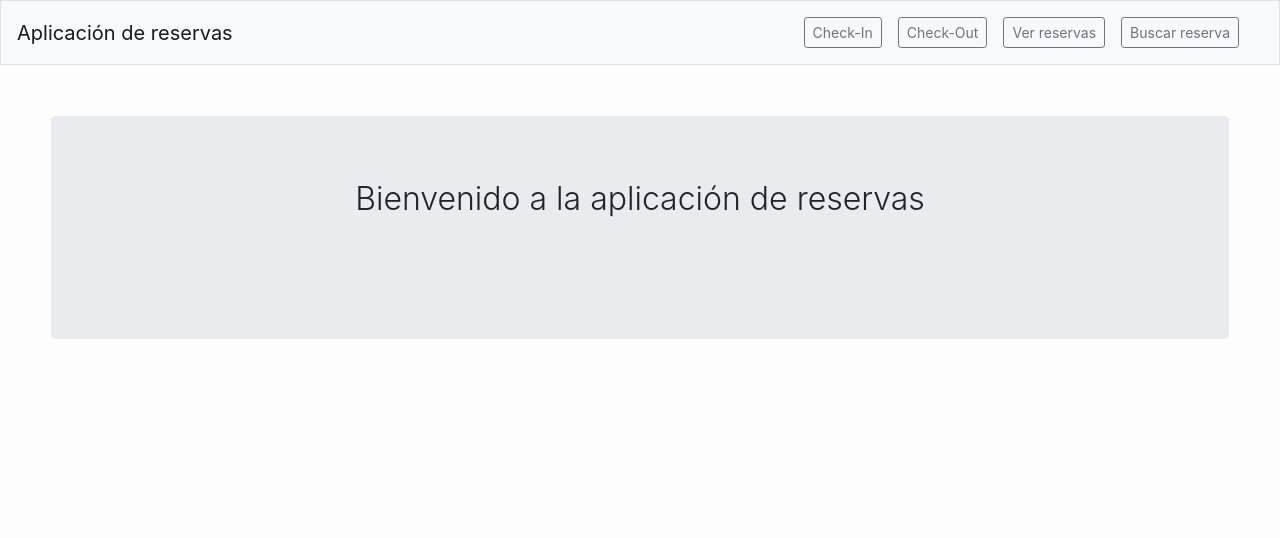
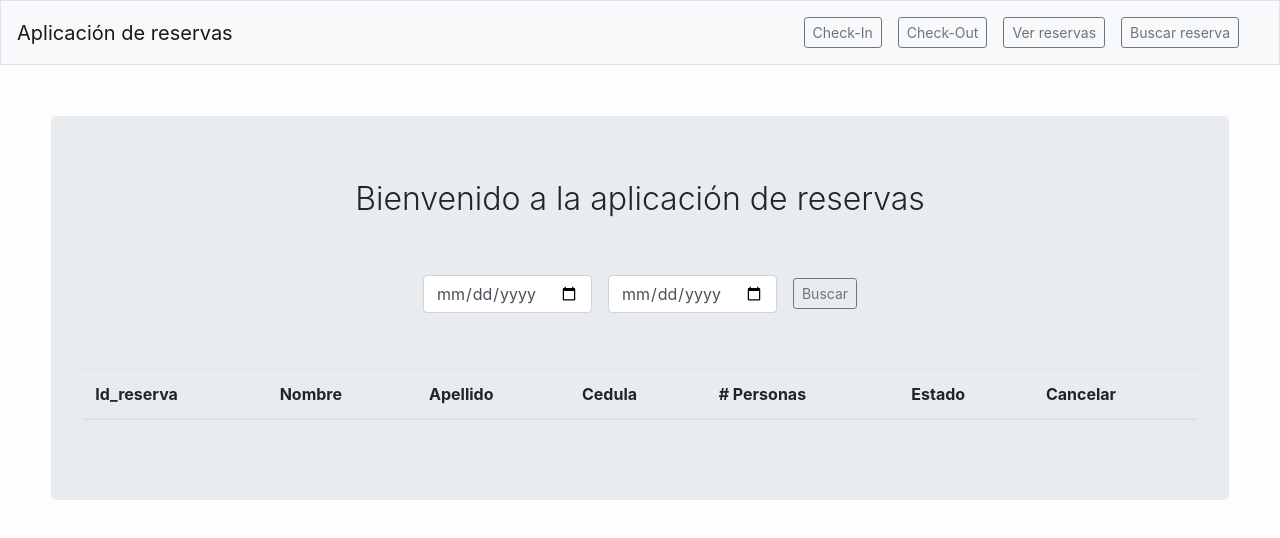
Before and after one commit to fayeljadue/reservas_app, a Vue app: page /verreservas in a window 1280 px wide. Shown: the top 538 px of the page. Built offline with nearby package versions, Linux system fonts and the light colour scheme.

Commit message:
Se crea componente VerReservas y Cancelar

```diff
--- a/src/App.vue
+++ b/src/App.vue
@@ -11,7 +11,7 @@
                     <ul class="navbar-nav ml-auto pr-3">
                         <li class="nav-item"><button v-on:click='checkin' class="m-2 btn btn-sm btn-outline-secondary" type="button">Check-In</button></li>
                         <li class="nav-item"><button class="m-2 btn btn-sm btn-outline-secondary" type="button">Check-Out</button></li>
-                        <li class="nav-item"><button class="m-2 btn btn-sm btn-outline-secondary" type="button">Ver reservas</button></li>
+                        <li class="nav-item"><button v-on:click='verreservas' class="m-2 btn btn-sm btn-outline-secondary" type="button">Ver reservas</button></li>
                         <li class="nav-item"><button class="m-2 btn btn-sm btn-outline-secondary" type="button">Buscar reserva</button></li>
                     </ul>
             </div>
@@ -38,8 +38,16 @@ export default {
   },
   methods: {
     checkin: function(){
-      this.titulo = "Reservas pendientes por hacer Check-In"
-      this.$router.push({name: "checkin"})
+      if(this.$route.name!="checkin"){
+        this.titulo = "Reservas pendientes por hacer Check-In"
+        this.$router.push({name: "checkin"})
+      }
+    },
+    verreservas: function(){
+      if(this.$route.name!="verreservas"){
+        this.titulo = "Ver todas las reservas"
+        this.$router.push({name: "verreservas"})
+      }
     }
   }
 }
--- /dev/null
+++ b/src/components/VerReservas.vue
@@ -0,0 +1,126 @@
+<template>
+  <div>
+    <div class="form-inline reserva">
+      <div class="form-group mb-2">
+        <label for="Fecha_Inicio" class="sr-only">Fecha Inicial</label>
+        <input
+          type="date"
+          v-model="fecha_inicio"
+          class="form-control"
+          id="Fecha_Inicio"
+          placeholder="Fecha Inicial"
+        />
+      </div>
+      <div class="form-group mx-sm-3 mb-2">
+        <label for="Fecha_Fin" class="sr-only">Fecha Final</label>
+        <input
+          type="date"
+          v-model="fecha_fin"
+          class="form-control"
+          id="Fecha_Fin"
+          placeholder="Fecha Final"
+        />
+      </div>
+      <button
+        type="button"
+        v-on:click="buscarReserva"
+        class="mb-2 btn btn-sm btn-outline-secondary"
+      >
+        Buscar
+      </button>
+    </div>
+    <br />
+    <br />
+    <table v-if="visibilidad" class="table table-hover">
+      <thead>
+        <tr>
+          <th>Id_reserva</th>
+          <th>Nombre</th>
+          <th>Apellido</th>
+          <th>Cedula</th>
+          <th># Personas</th>
+          <th>Estado</th>
+          <th>Cancelar</th>
+        </tr>
+      </thead>
+      <tbody>
+        <tr v-for="reserva in reservas" v-bind:key="reserva.id_reserva">
+          <td>{{ reserva.id_reserva }}</td>
+          <td>{{ reserva.nombre_cliente }}</td>
+          <td>{{ reserva.apellido_cliente }}</td>
+          <td>{{ reserva.cedula_cliente }}</td>
+          <td>{{ reserva.cantidad_personas }}</td>
+          <td>{{ reserva.estado_reserva }}</td>
+          <td>
+            <a
+              v-if="reserva.id_reserva && reserva.estado_reserva == 'pendiente'"
+              v-on:click.prevent="cancelarReserva($event, reserva.id_reserva)"
+              href=""
+              class="m-2 btn btn-sm btn-outline-secondary"
+              >Cancelar</a
+            >
+          </td>
+        </tr>
+      </tbody>
+    </table>
+  </div>
+</template>
+
+<script>
+import axios from "axios";
+export default {
+  name: "verreservas",
+  data: function () {
+    return {
+      fecha_inicio: "",
+      fecha_fin: "",
+      reservas: [],
+      visibilidad: true,
+    };
+  },
+  methods: {
+    cancelarReserva: function (event, reserva) {
+        var cancelar={
+            'id_reserva': reserva
+        }
+      axios
+        .put("http://127.0.0.1:8000/reserva/cancelar/",cancelar)
+        .then((response) => {
+          alert(response.data.mensaje);
+          this.visibilidad = false;
+          this.$nextTick(()=>{
+              this.visibilidad = true;
+          })
+        })
+        .catch((error) => {
+          alert("No se puede cancelar la reserva");
+        });
+    },
+    buscarReserva: function () {
+      var fecha_ini = this.fecha_inicio.split("-").join("");
+      var fecha_fin = this.fecha_fin.split("-").join("");
+
+      if (!fecha_ini || !fecha_fin) {
+        alert("Ingrese las fechas");
+      } else {
+        axios
+          .get("http://127.0.0.1:8000/reserva/empleado/visualizar/"+fecha_ini+"/"+fecha_fin)
+          .then((response) => {
+            this.reservas = response.data;
+          })
+          .catch((error) => {
+            console.log(error);
+            alert("Error del servidor");
+          });
+      }
+    },
+  },
+};
+</script>
+
+<style scoped>
+.reserva {
+  justify-content: center;
+  text-align: center;
+}
+</style>
--- a/src/router.js
+++ b/src/router.js
@@ -1,5 +1,6 @@
 import vueRouter from "vue-router"
 import Checkin from "./components/CheckIn"
+import VerReservas from "./components/VerReservas"
 
 const router = new vueRouter ({
     mode: 'history',
@@ -10,6 +11,11 @@ const router = new vueRouter ({
             name: 'checkin',
             component: Checkin
         },
+        {
+            path: '/verreservas',
+            name: 'verreservas',
+            component: VerReservas
+        },
     ]
 })
 
```
Also changed, not shown: src/components/CheckOut.vue (added).
